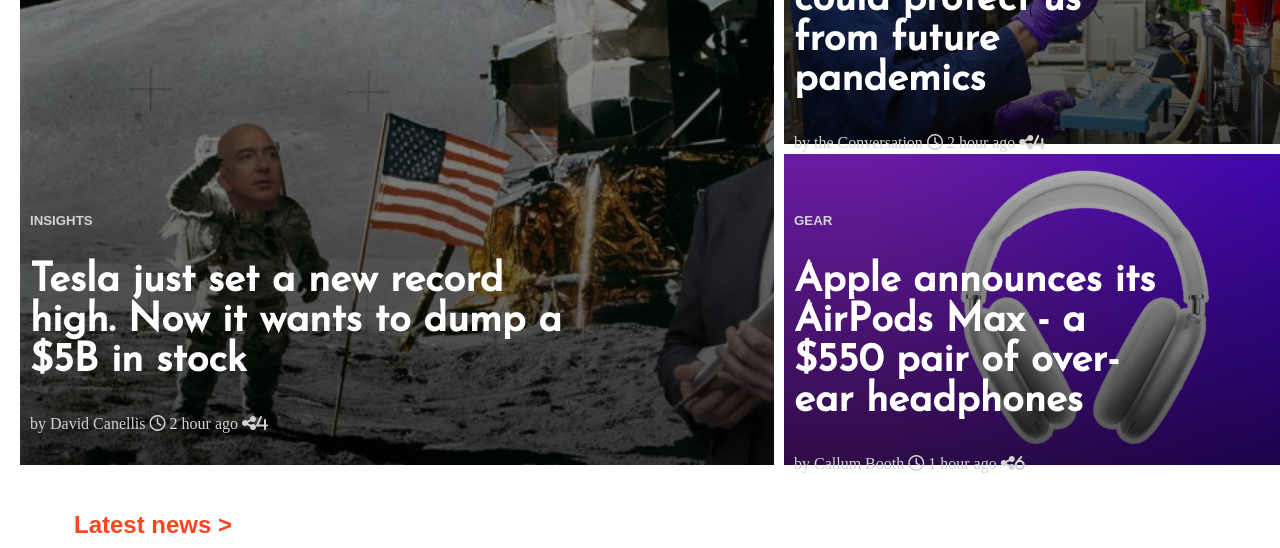
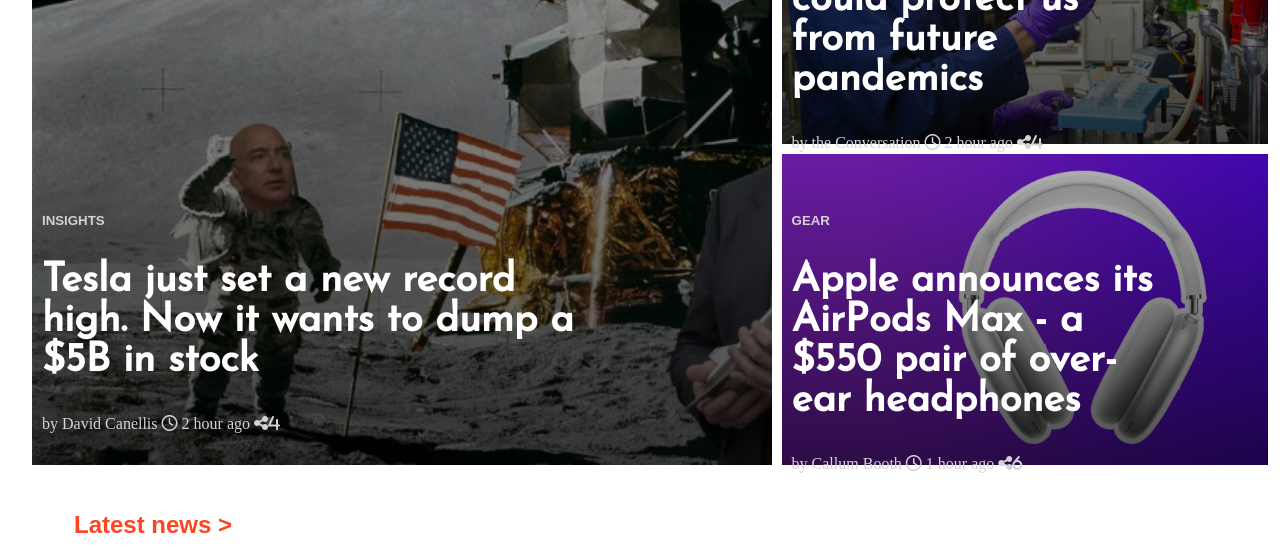
Before and after one commit to widzthedvloper/TNW-C, a plain HTML site: page index.html in a window 1280 px wide. Shown: the part 259-807 px from the top of the page. Drawn offline with Linux system fonts and the light colour scheme.

Commit message:
reduce the with of the first grid on big screen

```diff
--- a/style.css
+++ b/style.css
@@ -1336,7 +1336,8 @@ h5 {
       "first first third";
     grid-gap: 10px;
     height: 632px;
-    margin: 5px 20px;
+    margin: 5px auto;
+    width: 95vw;
   }
 
   .first-foto {
```
